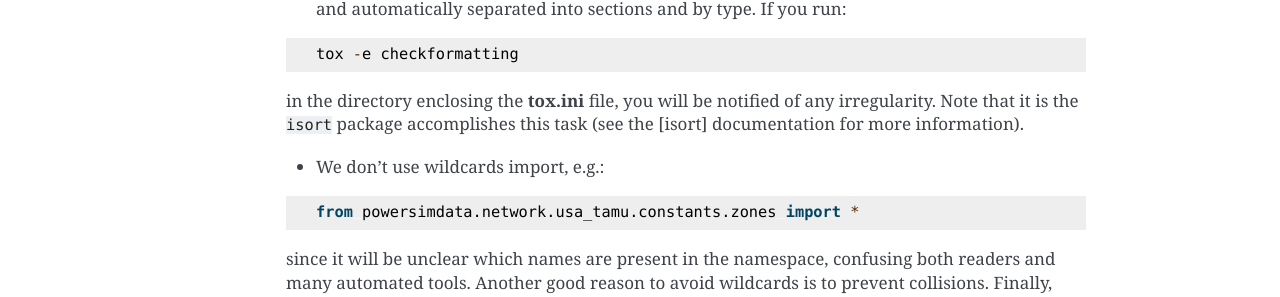
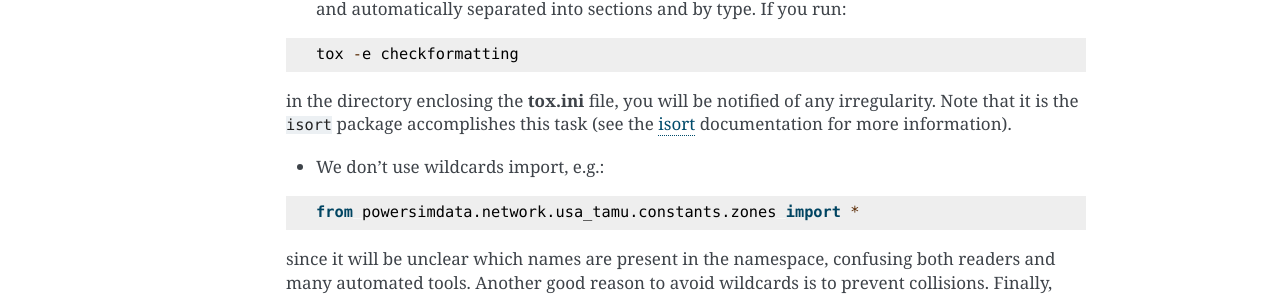
Before and after one commit to Breakthrough-Energy/docs, a Sphinx documentation site: the page built from source/dev/import_guidelines.md, in a window 1280 px wide. Shown: the part 757-1054 px from the top of the page. Built offline with Sphinx 7.4.7, drawn with Linux system fonts in a browser that asks for light colours; some of the changed lines change nothing that is shown.

Commit message:
fix: add missing link anchor

```diff
--- a/source/dev/import_guidelines.md
+++ b/source/dev/import_guidelines.md
@@ -35,3 +35,4 @@ from powersimdata.network.usa_tamu.constants.zones import *
 since it will be unclear which names are present in the namespace, confusing both readers and many automated tools. Another good reason to avoid wildcards is to prevent collisions. Finally, even if we don't use wild cards, we list the modules by setting the `__all__` variable in an **\_\_init\_\_.py** file.
 
 [PEP 8 imports]: https://www.python.org/dev/peps/pep-0008/#imports
+[isort]: https://pycqa.github.io/isort/
```
